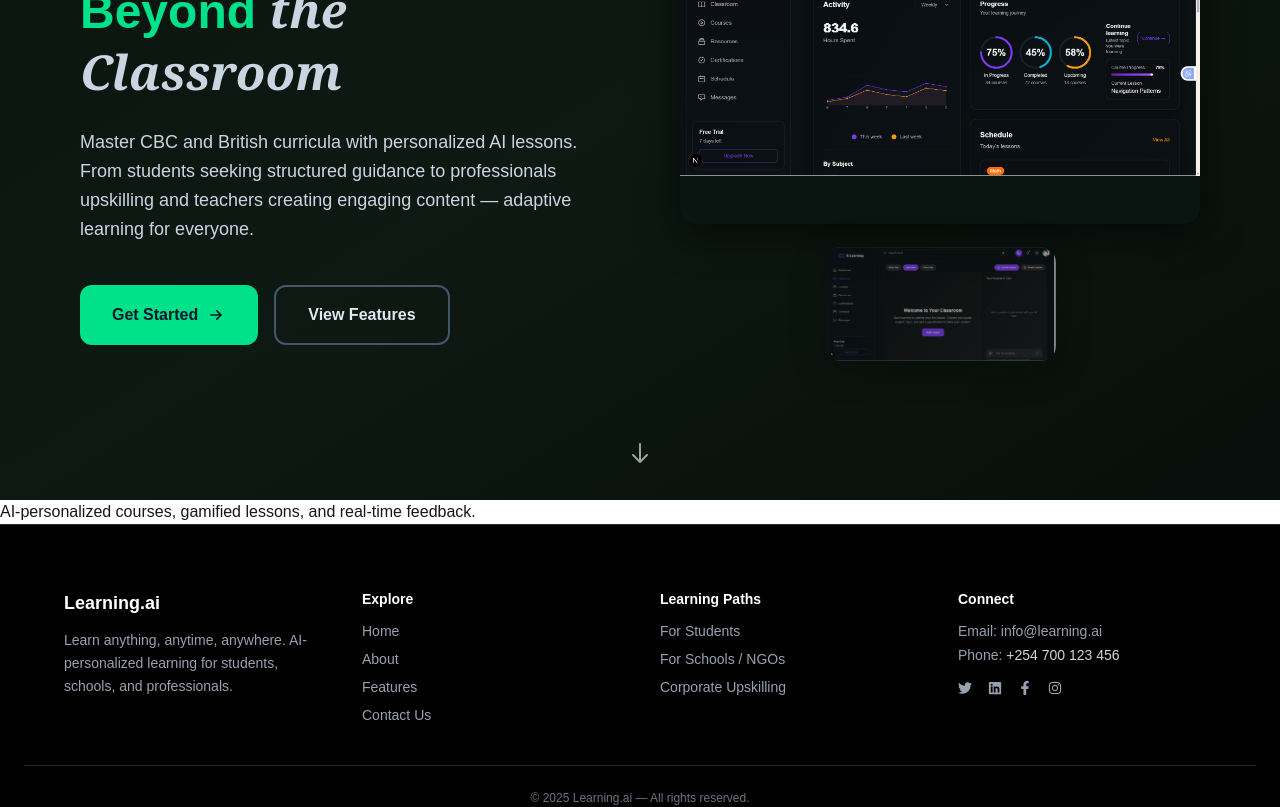
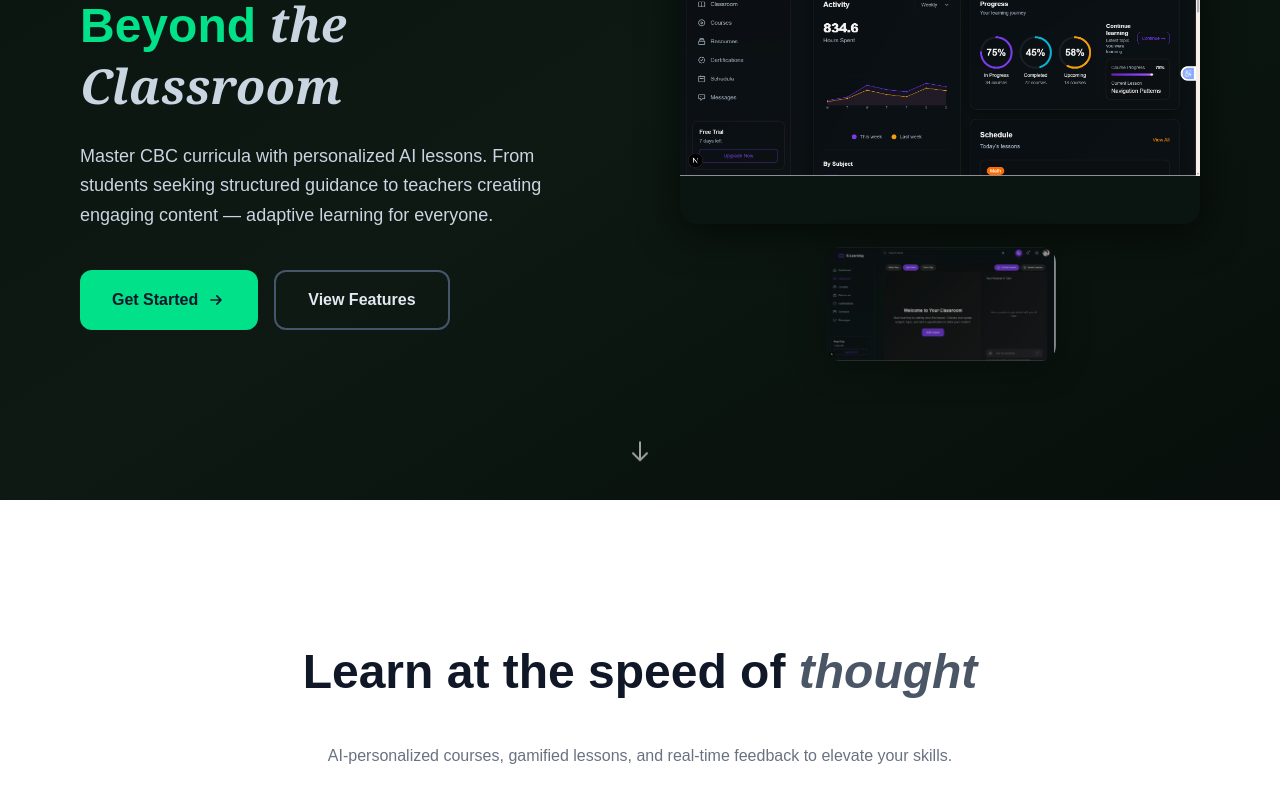
Before and after one commit to Code-Assassin-Fred/CBC-AI-Tutors, a Next.js app: page / in a window 1280 px wide. Shown: the part 300-1107 px from the top of the page. Built offline with nearby package versions, Linux system fonts and the light colour scheme.

Commit message:
feat: Enhance Fields component with animated thinking text and headline; update HeroSection description for clarity

```diff
--- a/components/landing/Fields.tsx
+++ b/components/landing/Fields.tsx
@@ -1,27 +1,88 @@
 "use client";
 
-import { useState } from "react";
+import { useEffect, useRef, useState } from "react";
 
 export default function Fields() {
   const [showThinking, setShowThinking] = useState(false);
   const [showHeadline, setShowHeadline] = useState(false);
+  const [dots, setDots] = useState("");
+  const headlineRef = useRef<HTMLDivElement>(null);
+
+  // Animate "thinking..." text
+  useEffect(() => {
+    const obs = new IntersectionObserver(
+      ([entry]) => {
+        if (entry.isIntersecting) {
+          setShowThinking(true);
+          setTimeout(() => {
+            setShowThinking(false);
+            setShowHeadline(true);
+          }, 2000);
+        }
+      },
+      { threshold: 0.3 }
+    );
+    if (headlineRef.current) obs.observe(headlineRef.current);
+    return () => obs.disconnect();
+  }, []);
+
+  // Animate dots (...)
+  useEffect(() => {
+    if (!showThinking) return;
+    let i = 0;
+    const id = setInterval(() => {
+      i = (i + 1) % 4;
+      setDots(["", ".", "..", "..."][i]);
+    }, 250);
+    return () => clearInterval(id);
+  }, [showThinking]);
 
   return (
     <>
+      {/* Intro section — Tailwind REMAINS */}
+      <section className="min-h-[50vh] bg-white flex flex-col items-center justify-center px-6 py-20 text-center">
+        <div ref={headlineRef} className="max-w-4xl mb-6 min-h-[80px] flex items-center justify-center">
+          {showThinking && !showHeadline && (
+            <p className="text-3xl md:text-4xl text-gray-700 italic animate-fade-in">
+              thinking{dots}
+            </p>
+          )}
+          {showHeadline && (
+            <div className="animate-fade-in">
+              <h1 className="text-3xl md:text-5xl font-semibold text-gray-900 whitespace-nowrap">
+                Learn at the speed of <span className="italic text-gray-600">thought</span>
+              </h1>
+            </div>
+          )}
+        </div>
+        <p className="text-gray-500 mt-2 text-sm md:text-base max-w-2xl">
+          AI-personalized courses, gamified lessons, and real-time feedback to elevate your skills.
+        </p>
+      </section>
+
+      {/* Previously scroll-stacked deck — components + Tailwind REMOVED */}
       <section>
         <div>
-          {showThinking && !showHeadline && <p>thinking...</p>}
-          {showHeadline && <h1>Learn at the speed of thought</h1>}
+          {/* intentionally left empty */}
         </div>
-
-        <p>AI-personalized courses, gamified lessons, and real-time feedback.</p>
       </section>
 
-      <section>
-        <div>
-          {/* Empty – previously scroll-stacked cards */}
-        </div>
-      </section>
+      {/* Animation keyframes stay */}
+      <style jsx>{`
+        @keyframes fade-in {
+          from {
+            opacity: 0;
+            transform: translateY(10px);
+          }
+          to {
+            opacity: 1;
+            transform: translateY(0);
+          }
+        }
+        .animate-fade-in {
+          animation: fade-in 0.8s ease-out forwards;
+        }
+      `}</style>
     </>
   );
 }
--- a/components/landing/HeroSection.tsx
+++ b/components/landing/HeroSection.tsx
@@ -39,9 +39,8 @@ export default function HeroSection() {
             </h1>
 
             <p className="text-slate-300 text-base md:text-lg leading-relaxed max-w-xl">
-              Master CBC and British curricula with personalized AI lessons.
-              From students seeking structured guidance to professionals
-              upskilling and teachers creating engaging content — adaptive
+              Master CBC curricula with personalized AI lessons.
+              From students seeking structured guidance to teachers creating engaging content — adaptive
               learning for everyone.
             </p>
 
```
